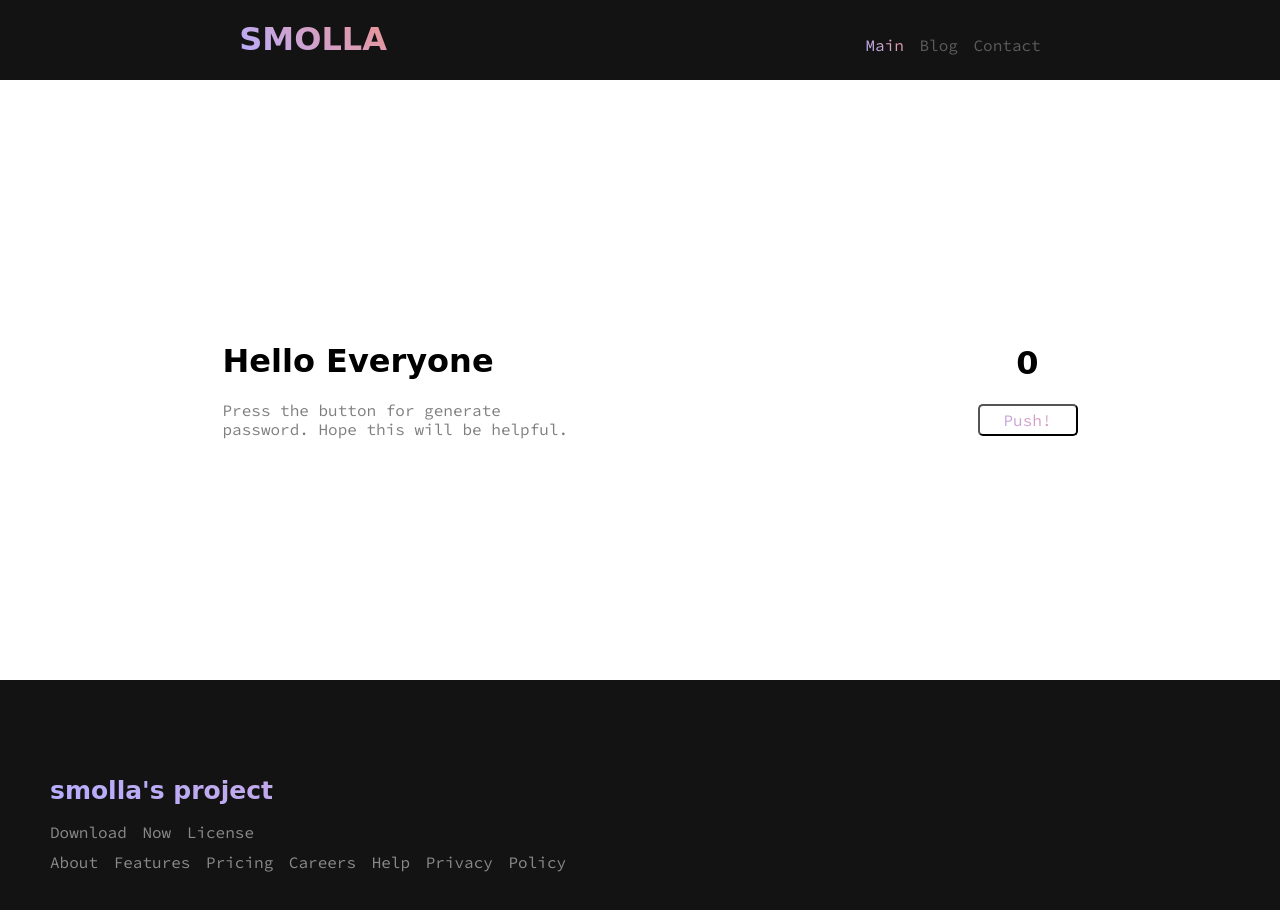
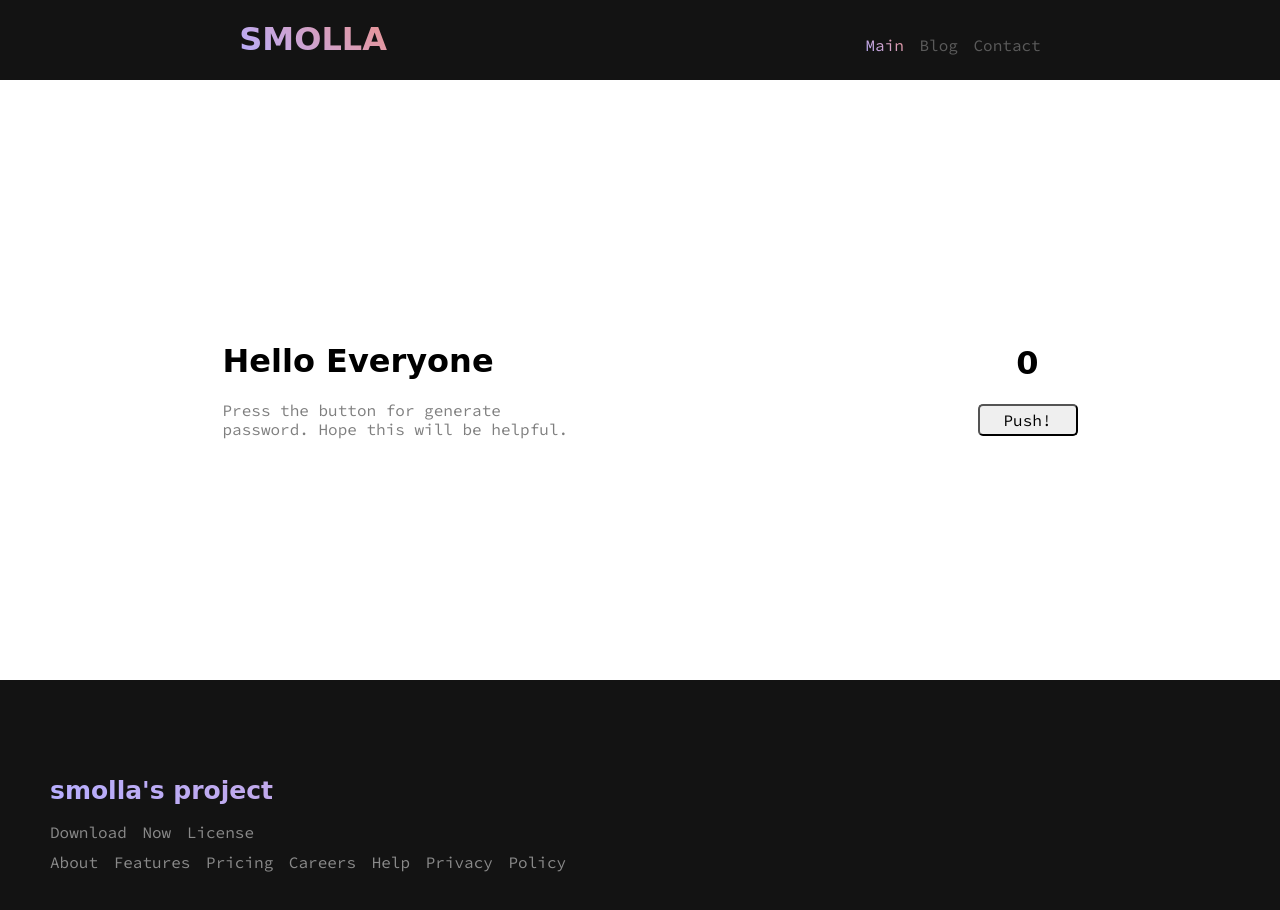
Before and after one commit to sm011a/passworker, a plain HTML site: page index.html in a window 1280 px wide. Drawn offline with Linux system fonts and the light colour scheme; a web font is replaced by a local one.

Commit message:
Стили
Обновлён стиль для кнопки.

```diff
--- a/style.css
+++ b/style.css
@@ -51,13 +51,6 @@ header nav {
     -webkit-text-fill-color: transparent;
 }
 
-/* .top-link:hover{
-    -webkit-transform: scale(1.2);
-    -ms-transform: scale(1.2);
-    -moz-transform: scale(1.2);
-    transform: scale(1.2);
-} */
-
 /* Main side */
 
 .lists_one {
@@ -100,12 +93,14 @@ header nav {
 }
 
 #button-one {
-    background: linear-gradient(45deg, #b7aeff 0%, #e99494 100%);
-    -webkit-background-clip: text;
-    -webkit-text-fill-color: transparent;
     width: 100px;
     padding: 5px;
     border-radius: 5px;
+    transition: 0.5s;
+}
+#button-one:hover{
+    background: #131313;
+    color:#fff;
 }
 
 footer {
```
